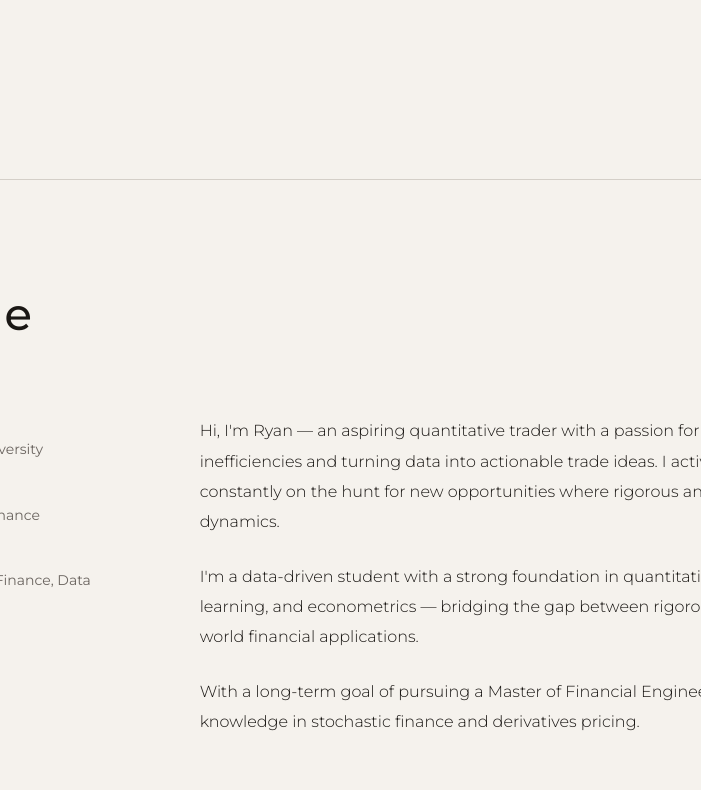
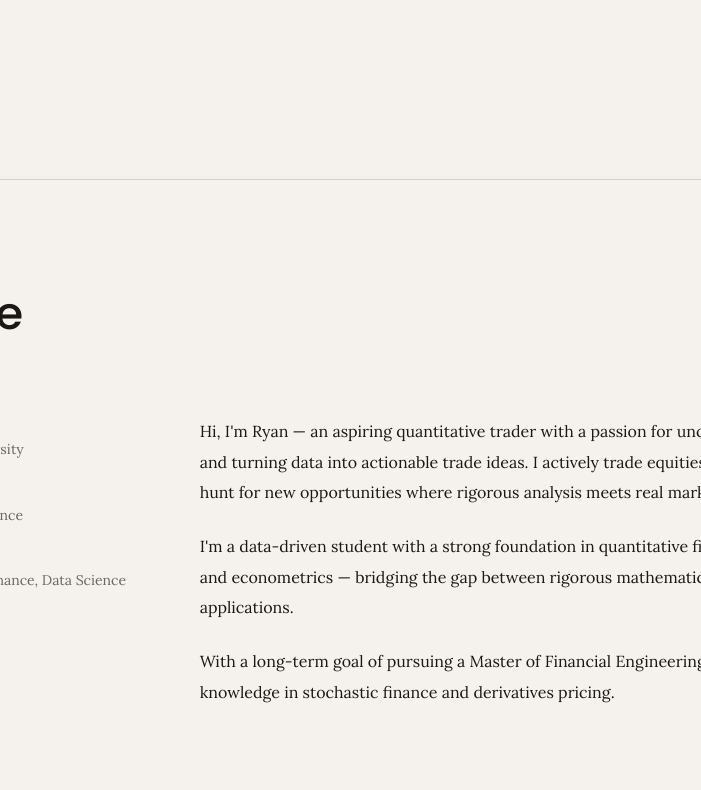
Before and after one commit to new-ryan/new-ryan.github.io, a plain HTML site: page index.html in a window 1280 px wide. Shown: the part 621-1411 px from the top of the page, without its empty margins (291-992 px from the left). Drawn offline with Linux system fonts and the light colour scheme.

Commit message:
Update font

```diff
--- a/index.html
+++ b/index.html
@@ -4,7 +4,7 @@
   <meta charset="UTF-8" />
   <meta name="viewport" content="width=device-width, initial-scale=1.0"/>
   <title>Ryan New — Portfolio</title>
-  <link href="https://fonts.googleapis.com/css2?family=Montserrat:wght@300;400;500;600;700&display=swap" rel="stylesheet"/>
+  <link href="https://fonts.googleapis.com/css2?family=Poppins:wght@300;400;500;600;700&family=Lora:wght@300;400;500&display=swap" rel="stylesheet"/>
   <style>
     *, *::before, *::after { box-sizing: border-box; margin: 0; padding: 0; }
 
@@ -16,8 +16,8 @@
       --accent-light: #e8eef5;
       --rule: #d4cfc8;
       --card: #ffffff;
-      --font-head: 'Montserrat', sans-serif;
-      --font-body: 'Montserrat', sans-serif;
+      --font-head: 'Poppins', sans-serif;
+      --font-body: 'Lora', serif;
       --weight-head: 700;
       --weight-body: 300;
     }
```
